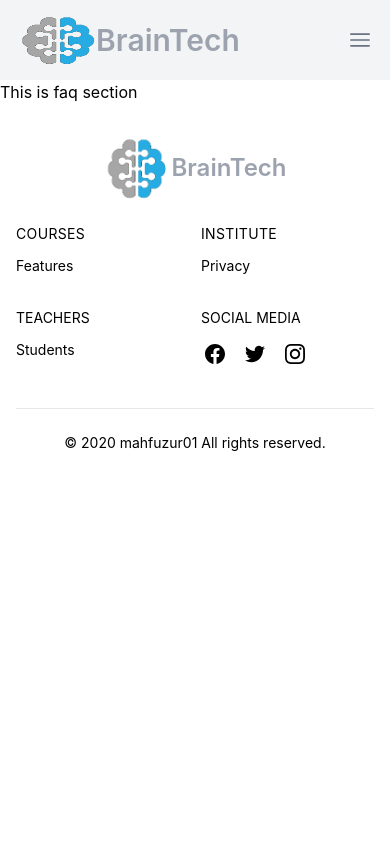
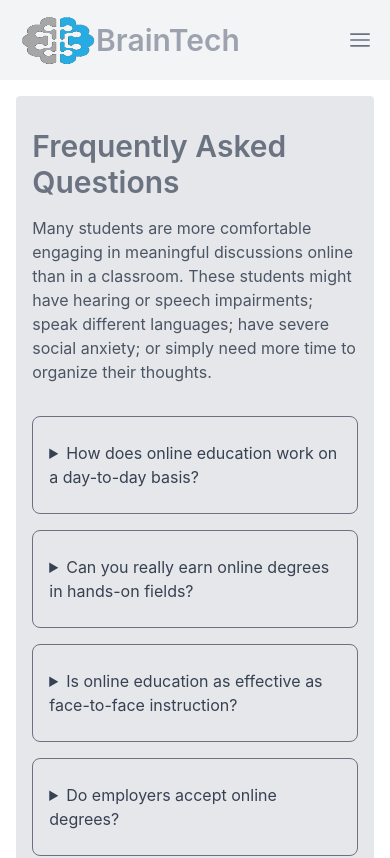
Before and after one commit to mahfuzurrahman01/braintech-client, a React (Create React App) app: page /faq in a window 390 px wide. Shown: the top 858 px of the page. Built offline with nearby package versions, Linux system fonts and the light colour scheme.

Commit message:
FAQ section done with responsive

```diff
--- a/src/Components/Faq/Faq.jsx
+++ b/src/Components/Faq/Faq.jsx
@@ -2,8 +2,32 @@ import React from 'react';
 
 const Faq = () => {
     return (
-        <div>
-            <h1>This is faq section </h1>
+        <div className='md:w-3/4 w-11/12 mx-auto'>
+            <section className=" bg-gray-200 rounded md:my-10 my-4  text-gray-700">
+                <div className="container flex flex-col justify-center px-4 py-8 mx-auto md:p-8">
+                    <h2 className="text-3xl font-semibold sm:text-4xl text-gray-500">Frequently Asked Questions</h2>
+                    <p className="mt-4 mb-8  text-gray-600">Many students are more comfortable engaging in meaningful discussions online than in a classroom. These students might have hearing or speech impairments; speak different languages; have severe social anxiety; or simply need more time to organize their thoughts.</p>
+                    <div className="space-y-4">
+                        <details className="w-full border border-gray-500 rounded-lg">
+                            <summary className="px-4 py-6 focus:outline-none focus-visible:ring-gray-800">How does online education work on a day-to-day basis?</summary>
+                            <p className="px-4 py-6 pt-0 ml-4 -mt-4  text-gray-400">[Answer] Instructional methods, course requirements, and learning technologies can vary significantly from one online program to the next, but the vast bulk of them use a learning management system (LMS) to deliver lectures and materials, monitor student progress, assess comprehension, and accept student work. LMS providers design these platforms to accommodate a multitude of instructor needs and preferences. While some courses deliver live lectures using video conferencing tools, others allow students to download pre-recorded lectures and use message boards to discuss topics. Instructors may also incorporate simulations, games, and other engagement-boosters to enhance learning. Students should research individual programs to find out how and when they would report to class; how lectures and materials are delivered; how and how much they would collaborate with faculty and peers; and other important details. We address many of these instructional methods and LMS capabilities elsewhere in this guide. </p>
+                        </details>
+                        <details className="w-full border border-gray-500 rounded-lg">
+                            <summary className="px-4 py-6 focus:outline-none focus-visible:ring-violet-400">Can you really earn online degrees in hands-on fields?</summary>
+                            <p className="px-4 py-6 pt-0 ml-4 -mt-4  text-gray-400"> Yes and no. While schools do offer online and hybrid programs in these disciplines, students must usually meet additional face-to-face training requirements. Schools usually establish these requirements with convenience in mind. For example, students in fields like nursing, teaching, and social work may be required to complete supervised fieldwork or clinical placements, but do so through local schools, hospitals/clinics, and other organizations. For example, students enrolled in the University of Virginia’s Engineers PRODUCED in Virginia program can complete all their engineering classes online in a live format while gaining practical experience through strategic internships with employers across the state. </p>
+                        </details>
+                        <details className="w-full border border-gray-500 rounded-lg">
+                            <summary className="px-4 py-6 focus:outline-none focus-visible:ring-violet-400">Is online education as effective as face-to-face instruction?</summary>
+                            <p className="px-4 py-6 pt-0 ml-4 -mt-4  text-gray-400">Online education may seem relatively new, but years of research suggests it can be just as effective as traditional coursework, and often more so. According to a U.S. Department of Education analysis of more than 1,000 learning studies, online students tend to outperform classroom-based students across most disciplines and demographics. Another major review published the same year found that online students had the advantage 70 percent of the time, a gap authors projected would only widen as programs and technologies evolve. </p>
+                        </details>
+                        <details className="w-full border border-gray-500 rounded-lg">
+                            <summary className="px-4 py-6 focus:outline-none focus-visible:ring-violet-400"> Do employers accept online degrees?</summary>
+                            <p className="px-4 py-6 pt-0 ml-4 -mt-4  text-gray-400">All new learning innovations are met with some degree of scrutiny, but skepticism subsides as methods become more mainstream. Such is the case for online learning. Studies indicate employers who are familiar with online degrees tend to view them more favorably, and more employers are acquainted with them than ever before. The majority of colleges now offer online degrees, including most public, not-for-profit, and Ivy League universities. Online learning is also increasingly prevalent in the workplace as more companies invest in web-based employee training and development programs. </p>
+                        </details>
+
+                    </div>
+                </div>
+            </section>
         </div>
     );
 };
--- a/src/Components/Login/Login.jsx
+++ b/src/Components/Login/Login.jsx
@@ -3,7 +3,13 @@ import { Link } from 'react-router-dom';
 
 
 const Login = () => {
-
+    const loginHandler = event =>{
+        event.preventDefault()
+        const form = event.target;
+        const email = form.email.value;
+        const password = form.password.value;
+        console.log(email,password)
+    }
     return (
         <div className='md:w-1/4 w-11/12 mx-auto my-10 '>
             <label htmlFor="Toggle1" className="inline-flex items-center space-x-4 cursor-pointer text-gray-100">
@@ -15,7 +21,7 @@ const Login = () => {
             </label>
             <div className="w-full max-w-md p-8 space-y-3 rounded-xl bg-gray-200 text-gray-100">
                 <h1 className="lg:text-3xl text-2xl font-semibold text-center text-blue-400">Login</h1>
-                <form noValidate="" action="" className="space-y-6 ng-untouched ng-pristine ng-valid">
+                <form onSubmit={loginHandler} noValidate="" action="" className="space-y-6 ng-untouched ng-pristine ng-valid">
                     <div className="space-y-1 text-sm">
                         <label htmlFor="email" className="block text-gray-600">Email</label>
                         <input type="text" name="email" id="email" placeholder="Email" className="w-full px-4 py-3 rounded-md bg-gray-100 text-gray-900 border-violet-400" />
--- a/src/Components/Register/Register.jsx
+++ b/src/Components/Register/Register.jsx
@@ -2,6 +2,15 @@ import React from 'react';
 import { Link } from 'react-router-dom';
 
 const Register = () => {
+    const registerHandler = event => {
+        event.preventDefault()
+        const form = event.target;
+        const name = form.username.value;
+        const photourl = form.photourl.value;
+        const email = form.email.value;
+        const password = form.password.value;
+        console.log(email, password, name, photourl)
+    }
     return (
 
         <div className='md:w-1/4 w-11/12 mx-auto my-10'>
@@ -14,7 +23,7 @@ const Register = () => {
             </label>
             <div className="w-full max-w-md p-8 space-y-3 rounded-xl bg-gray-200 text-gray-100">
                 <h1 className="lg:text-3xl text-2xl font-semibold text-center text-blue-400">Register</h1>
-                <form noValidate="" action="" className="space-y-6 ng-untouched ng-pristine ng-valid">
+                <form onSubmit={registerHandler} noValidate="" action="" className="space-y-6 ng-untouched ng-pristine ng-valid">
                     <div className="space-y-1 text-sm">
                         <label htmlFor="username" className="block text-gray-600">Name</label>
                         <input type="text" name="username" id="username" placeholder="full name" className="w-full px-4 py-3 rounded-md bg-gray-100 text-gray-900 border-violet-400" />
```
